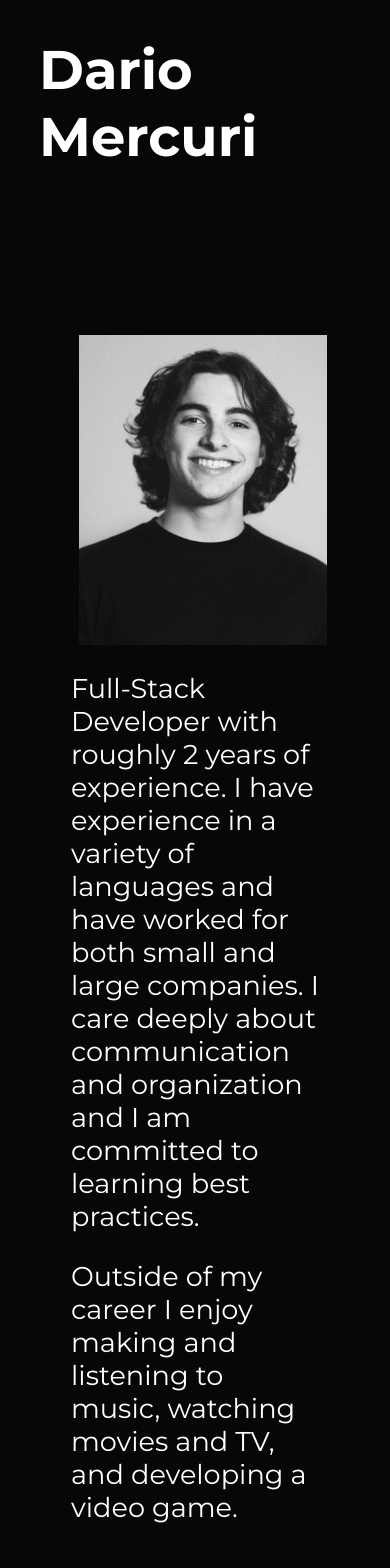
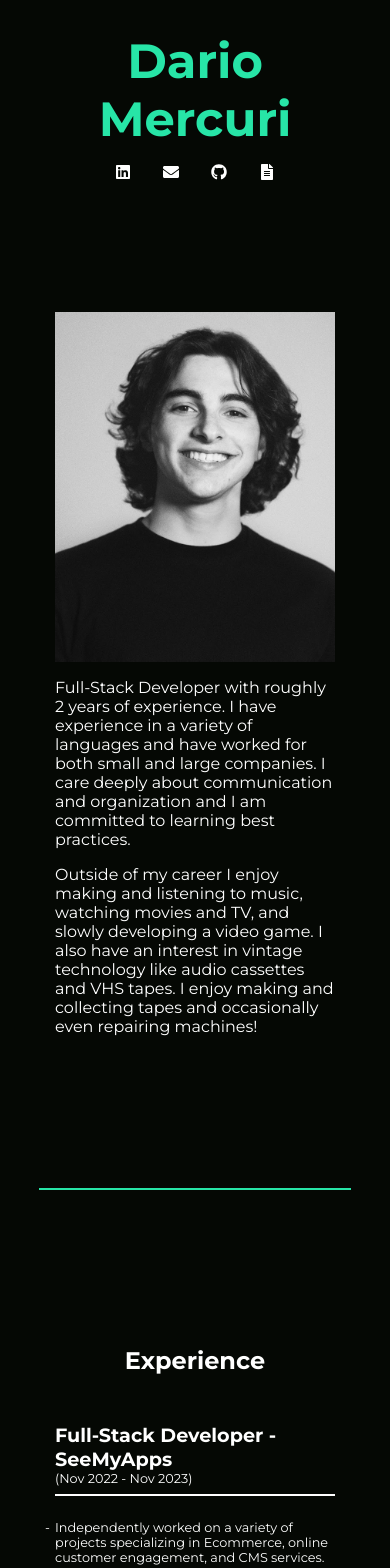
Before and after one commit to DarioMerc/DarioPortfolio, a React (Vite) app: page / in a window 390 px wide. Shown: the top 1568 px of the page. Built offline with nearby package versions, Linux system fonts and the light colour scheme.

Commit message:
some mobile fixes

```diff
--- a/src/App.jsx
+++ b/src/App.jsx
@@ -1,13 +1,13 @@
 import { motion, useInView, useScroll, useSpring } from "framer-motion";
 import React, { useRef } from "react";
-
+import { FaEnvelope, FaFileAlt, FaGithub, FaLinkedin } from "react-icons/fa";
 import { useMediaQuery } from "react-responsive";
 import Sidebar from "./components/Sidebar";
 import colors from "./styles/_colors.module.scss";
 import "./styles/styles.scss";
 
 function App() {
-  const isMobile = useMediaQuery({ query: "(max-width: 768px)" });
+  const isMobile = useMediaQuery({ query: "(max-width: 1000px)" });
 
   const appRef = useRef(null);
   const { scrollYProgress } = useScroll({ target: appRef });
@@ -45,7 +45,51 @@
             />
           )}
           <div className="main-content">
-            {isMobile && <h1 className="name">Dario Mercuri</h1>}
+            {isMobile && (
+              <>
+                <h1 className="name">Dario Mercuri</h1>
+                <ul>
+                  <div className="links">
+                    <div>
+                      <motion.a
+                        whileHover={{ scale: 1.5, color: colors.accentColor }}
+                        whileTap={{ scale: 0.9 }}
+                        transition={{ duration: 0.5 }}
+                        href="https://www.linkedin.com/in/dariomerc/"
+                      >
+                        <FaLinkedin />
+                      </motion.a>
+                      <motion.a
+                        whileHover={{ scale: 1.5, color: colors.accentColor }}
+                        whileTap={{ scale: 0.9 }}
+                        transition={{ duration: 0.5 }}
+                        href="mailto:dario.mercuri31@gmail.com"
+                      >
+                        <FaEnvelope />
+                      </motion.a>
+                      <motion.a
+                        whileHover={{ scale: 1.5, color: colors.accentColor }}
+                        whileTap={{ scale: 0.9 }}
+                        transition={{ duration: 0.5 }}
+                        href="https://github.com/DarioMerc"
+                      >
+                        <FaGithub />
+                      </motion.a>
+                      <motion.a
+                        whileHover={{ scale: 1.5, color: colors.accentColor }}
+                        whileTap={{ scale: 0.9 }}
+                        transition={{ duration: 0.5 }}
+                        href="/assets/resume.pdf"
+                        download={"Dario Mercuri Resume.pdf"}
+                      >
+                        <FaFileAlt />
+                      </motion.a>
+                    </div>
+                  </div>
+                </ul>
+              </>
+            )}
+            <div className="padded-content">
               <motion.section
                 id="About"
                 ref={refAbout}
@@ -65,8 +109,11 @@
                       learning best practices.
                     </p>
                     <p>
-                    Outside of my career I enjoy making and listening to music,
-                    watching movies and TV, and developing a video game.
+                      Outside of my career I enjoy making and listening to
+                      music, watching movies and TV, and slowly developing a
+                      video game. I also have an interest in vintage technology
+                      like audio cassettes and VHS tapes. I enjoy making and
+                      collecting tapes and occasionally even repairing machines!
                     </p>
                   </div>
                   <motion.img src="/Portrait.jpg" alt="" className="portrait" />
@@ -94,17 +141,17 @@
                   <div className="content">
                     <ul>
                       <li>
-                      Independently worked on a variety of projects specializing
-                      in Ecommerce, online customer engagement, and CMS
-                      services.
+                        Independently worked on a variety of projects
+                        specializing in Ecommerce, online customer engagement,
+                        and CMS services.
                       </li>
                       <li>
                         Built a prototype SASS application from the ground up in
                         Angular, .NET and MongoDB.
                       </li>
                       <li>
-                      Revamped the look and feel ofmultiple company services in
-                      both Ionic and Material.
+                        Revamped the look and feel ofmultiple company services
+                        in both Ionic and Material.
                       </li>
                       <li>
                         Planned and executed the integration of a Google Actions
@@ -115,16 +162,18 @@
                 </div>
                 <div className="job">
                   <div className="header">
-                  <div className="position">Software Developer - MindGeek</div>
+                    <div className="position">
+                      Software Developer - MindGeek
+                    </div>
                     <div className="date">(Apr 2022 - Jun 2022)</div>
                     <hr />
                   </div>
                   <div className="content">
                     <ul>
                       <li>
-                      Collaborated with a small agile team to develop, discuss,
-                      and enhance features for multiple backend services using
-                      Laravel.
+                        Collaborated with a small agile team to develop,
+                        discuss, and enhance features for multiple backend
+                        services using Laravel.
                       </li>
                       <li>
                         Worked on company portals, APIs, crud pages, and
@@ -148,8 +197,8 @@
                   <div className="content">
                     <ul>
                       <li>
-                      Assisted in building, managing and maintaining hundreds of
-                      computers for cryptocurrency mining.
+                        Assisted in building, managing and maintaining hundreds
+                        of computers for cryptocurrency mining.
                       </li>
                     </ul>
                   </div>
@@ -186,11 +235,15 @@
                 <div className="education">
                   <p>
                     <strong>Certificate</strong> in{" "}
-                  <strong>Full Stack Development</strong> - Concordia University
+                    <strong>Full Stack Development</strong> - Concordia
+                    University
                   </p>
                   <p>
                     <strong>DEC</strong> in <strong>Computer Science</strong> -
                     John Abbott College
+                  </p>
+                  <p>
+                    <strong>Loyola High School</strong>
                   </p>
                 </div>
               </motion.section>
@@ -208,15 +261,18 @@
                 <div className="project-container">
                   <motion.div
                     className="project"
-                  whileHover={{ scale: 1.05, borderColor: colors.accentColor }}
+                    whileHover={{
+                      scale: 1.05,
+                      borderColor: colors.accentColor,
+                    }}
                     transition={{ duration: 0.5 }}
                   >
                     <img className="image" src="/mangomarket.png" alt="" />
                     <div className="info">
                       <div className="title">Mango Market</div>
                       <div className="description">
-                      Fake E-Commerce site selling imported mango varieties from
-                      around the world.
+                        Fake E-Commerce site selling imported mango varieties
+                        from around the world.
                       </div>
                       <div className="buttons">
                         <a href="https://mango-market-backend.onrender.com/">
@@ -250,15 +306,18 @@
                   </motion.div>
                   <motion.div
                     className="project"
-                  whileHover={{ scale: 1.05, borderColor: colors.accentColor }}
+                    whileHover={{
+                      scale: 1.05,
+                      borderColor: colors.accentColor,
+                    }}
                     transition={{ duration: 0.5 }}
                   >
                     <img className="image" src="/win95.png" alt="" />
                     <div className="info">
-                    <div className="title">Windows 95 Portfolio</div>
+                      <div className="title">Win95 Portfolio</div>
                       <div className="description">
-                      A portfolio website made in React that is meant to emulate
-                      the visual style of Windows 95!
+                        A portfolio website made in React that is meant to
+                        emulate the visual style of Windows 95!
                       </div>
                       <div className="buttons">
                         <a href="https://dariomercuri.vercel.app/">
@@ -275,6 +334,50 @@
                           </motion.button>
                         </a>
                         <a href="https://github.com/DarioMerc/Windows95Portfolio">
+                          <motion.button
+                            transition={{ duration: 0.5 }}
+                            whileHover={{
+                              backgroundColor: colors.accentColor,
+                              borderColor: colors.accentColor,
+                              color: colors.bgColor,
+                              cursor: "pointer",
+                            }}
+                          >
+                            Github
+                          </motion.button>
+                        </a>
+                      </div>
+                    </div>
+                  </motion.div>
+                  <motion.div
+                    className="project"
+                    whileHover={{
+                      scale: 1.05,
+                      borderColor: colors.accentColor,
+                    }}
+                    transition={{ duration: 0.5 }}
+                  >
+                    <img className="image" src="/scopa.png" alt="" />
+                    <div className="info">
+                      <div className="title">Scopa Bot</div>
+                      <div className="description">
+                        A console version of the the Italian card game Scopa!
+                      </div>
+                      <div className="buttons">
+                        {/* <a href="">
+                          <motion.button
+                            transition={{ duration: 0.5 }}
+                            whileHover={{
+                              backgroundColor: colors.accentColor,
+                              borderColor: colors.accentColor,
+                              color: colors.bgColor,
+                              cursor: "pointer",
+                            }}
+                          >
+                            Visit
+                          </motion.button>
+                        </a> */}
+                        <a href="https://github.com/DarioMerc/ScopaBot">
                           <motion.button
                             transition={{ duration: 0.5 }}
                             whileHover={{
@@ -344,6 +447,7 @@
               </motion.section>
             </div>
           </div>
+        </div>
       )}
     </>
   );
--- a/src/components/Sidebar.jsx
+++ b/src/components/Sidebar.jsx
@@ -40,7 +40,7 @@
             </div>
           </div>
 
-          <ul style={{ display: "inline-block" }}>
+          <ul>
             {CVsections.map((section) => (
               <motion.li
                 key={section.id}
--- a/src/styles/_contact.scss
+++ b/src/styles/_contact.scss
@@ -4,9 +4,16 @@
   justify-content: center;
   align-items: center;
   div {
-    width: 50%;
+    width: 70%;
     text-align: center;
     margin-top: 0.5rem;
+  }
+}
+@media (max-width: 1000px) {
+  form {
+    div {
+      width: 100%;
+    }
   }
 }
 
--- a/src/styles/_nav.scss
+++ b/src/styles/_nav.scss
@@ -1,17 +1,19 @@
 .sticky {
   width: 20%;
   .sidebar {
+    padding-left: 2rem;
+    padding: 2rem;
     position: sticky;
     top: 0;
     text-align: center;
-    padding-left: 2rem;
 
     //Header
     .name {
       color: $accent-color;
-      font-size: 2.5rem;
+      font-size: clamp(1rem, 2.75rem, 3rem);
       margin-bottom: 0px;
       font-weight: bold;
+      text-align: center;
     }
 
     //Progress Bar
@@ -32,6 +34,12 @@
       background: white;
     }
 
+    .copyright {
+      font-size: 0.4rem;
+    }
+  }
+}
+
 //Nav List
 ul {
   list-style: none;
@@ -42,25 +50,25 @@
     a {
       color: white;
       font-weight: bold;
-
+      font-size: clamp(0.6rem, 1vw, 2rem);
       text-decoration: none;
       cursor: pointer;
     }
   }
   .links {
+    @media (max-width: 1000px) {
+      div {
+        margin-top: 1rem;
+      }
+    }
     div {
       display: flex;
       justify-content: center;
       align-items: center;
       a {
+        color: white;
         margin: 0 1rem;
       }
     }
   }
-
-      .copyright {
-        font-size: 0.4rem;
 }
-    }
-  }
-}
--- a/src/styles/_projects.scss
+++ b/src/styles/_projects.scss
@@ -3,6 +3,7 @@
   align-items: center;
   justify-content: center;
   flex-wrap: wrap;
+
   .project {
     margin: 1rem;
     width: 40rem;
@@ -25,25 +26,44 @@
       margin-left: 0.5rem;
 
       .title {
-        font-size: 1.5rem;
+        font-size: clamp(1.2rem, 2vw, 1.5rem);
         font-weight: bold;
         margin-bottom: 1rem;
       }
       .description {
-        font-size: 1rem;
+        font-size: clamp(1rem, 2vw, 1rem);
         text-align: center;
       }
+      .buttons {
+        display: flex;
+        margin-top: 1rem;
         button {
-        margin: 0.5rem;
+          margin: 0.25rem;
           border: none;
           background-color: transparent;
           border: 1px solid white;
           color: white;
           font-weight: bold;
-        font-size: 1.2rem;
-        width: 7rem;
-        height: 2rem;
+          font-size: clamp(0.8rem, 1.5vw, 1.2rem);
+          width: clamp(4rem, 6vw, 8rem);
+          height: clamp(2rem, 4vh, 6rem);
         }
       }
     }
   }
+}
+
+@media (max-width: 1000px) {
+  .project {
+    flex-direction: column;
+    margin: 0.5rem !important;
+    .image {
+      width: 100% !important;
+      margin-bottom: 0.5rem;
+    }
+    .info {
+      width: 100% !important;
+      margin-left: 0 !important;
+    }
+  }
+}
--- a/src/styles/styles.scss
+++ b/src/styles/styles.scss
@@ -19,11 +19,10 @@
   border: 1px solid $accent-color;
 }
 section {
-  padding: 8rem 2rem;
+  padding: 8rem 1rem;
   h2 {
     text-align: center;
   }
-  // font-size: 1.7rem;
 }
 .app {
   display: flex;
@@ -33,22 +32,37 @@
 }
 
 .main-content {
-  font-size: 1.7rem;
+  font-size: clamp(1rem, 2vw, 1.7rem);
   width: 80%;
 }
+.padded-content {
+  // padding-left: 1rem;
+  padding-right: 2rem;
+}
+.name {
+  color: $accent-color;
+  font-size: clamp(1rem, 3rem, 4rem);
 
+  margin-bottom: 0px;
+  font-weight: bold;
+  text-align: center;
+}
 .about {
   display: flex;
   align-items: center;
   flex-wrap: nowrap;
   justify-content: center;
 }
-@media (max-width: 768px) {
+@media (max-width: 1000px) {
   .about {
     flex-wrap: wrap-reverse;
   }
   .portrait {
     max-width: 100%;
+    padding-left: 0 !important;
+  }
+  .padded-content {
+    padding-right: 0;
   }
 }
 .portrait {
@@ -61,11 +75,11 @@
   margin-top: 3rem;
   .header {
     .position {
-      font-size: 1.4rem;
+      font-size: clamp(1.2rem, 2vw, 1.4rem);
       font-weight: bold;
     }
     .date {
-      font-size: 1rem;
+      font-size: clamp(0.8rem, 2vw, 1rem);
     }
     hr {
       border: 0.25px solid white;
@@ -73,7 +87,7 @@
   }
 }
 .content {
-  font-size: 1.2rem;
+  font-size: clamp(0.8rem, 2vw, 1.2rem);
   ul {
     // list-style: none;
     // list-style-position: inside;
@@ -97,10 +111,10 @@
 
 .education {
   p {
-    font-size: 1.5rem;
+    font-size: clamp(1.1rem, 1.3vw, 1.5rem);
   }
 }
 
 .divider {
-  margin: 0 2rem;
+  // margin: 0 2rem;
 }
```
Also changed, not shown: public/scopa.png (added). Lines whose indentation alone changed are shown as unchanged.
